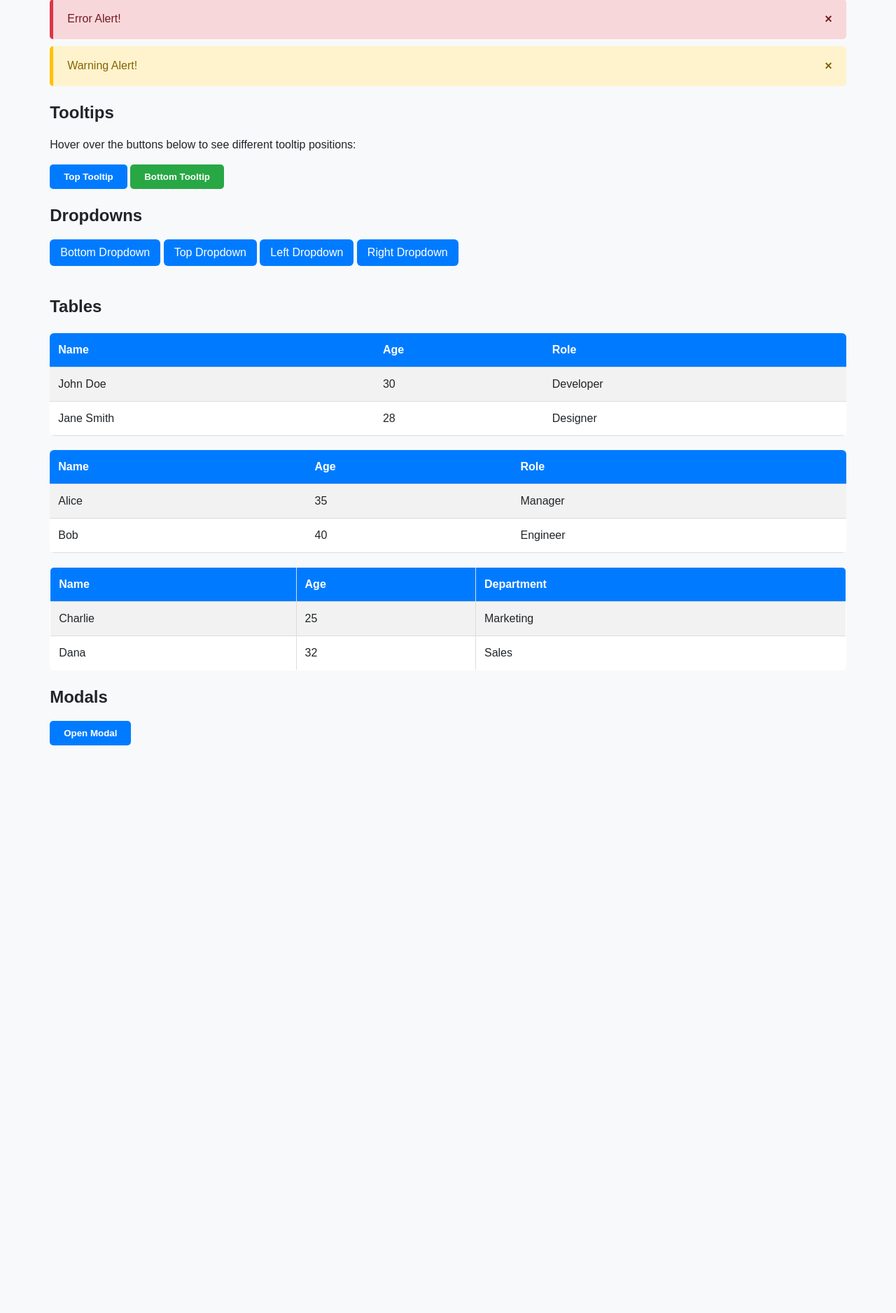
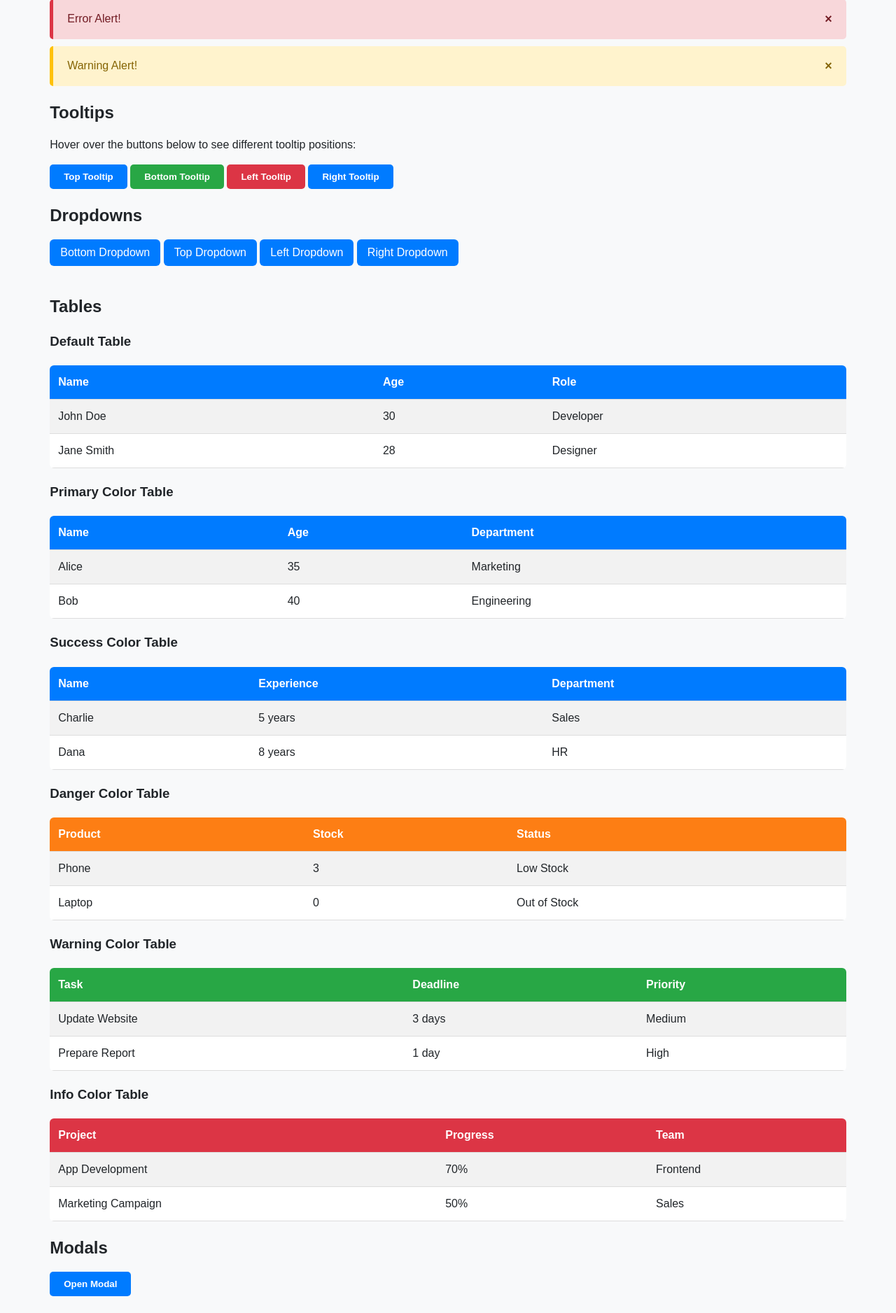
Before and after one commit to xpsystems/CSSlib, a PHP site: page /sample.html in a window 1280 px wide. Shown: the part 506-2382 px from the top of the page at 70% size. Before the commit the page ends 1571 px from the top, so only its background shows below. Run offline with PHP 8.4, Linux system fonts and the light colour scheme; some libraries are stand-ins or nearby versions.

Commit message:
colored Tables

```diff
--- a/sample.html
+++ b/sample.html
@@ -33,14 +33,14 @@
           </ul>
         </li>
       </ul>
-      <button id="darkModeToggle" class="dark-mode-btn">🌙 Dark Mode</button>
+      <button id="darkModeToggle" class="dark-mode-btn">Dark Mode</button>
     </div>
   </nav>
 
   <main class="container">
     <h1>CSSlib Component Samples</h1>
 
-
+    <!-- Buttons Section -->
     <section id="buttons">
       <h2>Buttons</h2>
 
@@ -73,41 +73,48 @@
       <button class="btn btn-orange outline">Orange</button>
     </section>
 
-
-
-    <!-- Alerts -->
+    <!-- Alerts Section -->
     <section id="alerts">
       <h2>Alerts</h2>
-      <div class="alert success" data-timeout="4000">Success Alert! <span class="close-btn">&times;</span></div>
-      <div class="alert warning" data-timeout="5000">Warning Alert! <span class="close-btn">&times;</span></div>
-      <div class="alert danger">Error Alert! <span class="close-btn">&times;</span></div>
-      <div class="alert warning">Warning Alert! <span class="close-btn">&times;</span></div>
+      <div class="alert success" data-timeout="4000">
+        Success Alert! <span class="close-btn">&times;</span>
+      </div>
+      <div class="alert warning" data-timeout="5000">
+        Warning Alert! <span class="close-btn">&times;</span>
+      </div>
+      <div class="alert danger">
+        Error Alert! <span class="close-btn">&times;</span>
+      </div>
+      <div class="alert warning">
+        Warning Alert! <span class="close-btn">&times;</span>
+      </div>
     </section>
 
-    <!-- Tooltips -->
+    <!-- Tooltips Section -->
     <section id="tooltips">
       <h2>Tooltips</h2>
       <p>Hover over the buttons below to see different tooltip positions:</p>
-
       <div class="tooltip">
           <button class="btn btn-primary">Top Tooltip</button>
           <span class="tooltip-text">Tooltip on Top</span>
       </div>
-
       <div class="tooltip bottom">
           <button class="btn btn-success">Bottom Tooltip</button>
           <span class="tooltip-text">Tooltip on Bottom</span>
       </div>
+      <div class="tooltip left">
+          <button class="btn btn-danger">Left Tooltip</button>
+          <span class="tooltip-text">Tooltip on Left</span>
+      </div>
+      <div class="tooltip right">
+          <button class="btn btn-blue">Right Tooltip</button>
+          <span class="tooltip-text">Tooltip on Right</span>
+      </div>
     </section>
 
-
-
-
-
-    <!-- Dropdowns -->
+    <!-- Dropdowns Section -->
     <section id="dropdowns">
       <h2>Dropdowns</h2>
-
       <!-- Default (Bottom) Dropdown -->
       <div class="dropdown bottom" style="margin-bottom: 20px;">
         <button class="dropdown-btn">Bottom Dropdown</button>
@@ -117,7 +124,6 @@
           <a href="#">Option 3</a>
         </div>
       </div>
-
       <!-- Top Dropdown -->
       <div class="dropdown top" style="margin-bottom: 20px;">
         <button class="dropdown-btn">Top Dropdown</button>
@@ -127,7 +133,6 @@
           <a href="#">Option C</a>
         </div>
       </div>
-
       <!-- Left Dropdown -->
       <div class="dropdown left" style="margin-bottom: 20px;">
         <button class="dropdown-btn">Left Dropdown</button>
@@ -137,7 +142,6 @@
           <a href="#">Left 3</a>
         </div>
       </div>
-
       <!-- Right Dropdown -->
       <div class="dropdown right" style="margin-bottom: 20px;">
         <button class="dropdown-btn">Right Dropdown</button>
@@ -149,12 +153,12 @@
       </div>
     </section>
 
-
-    <!-- Tables -->
+    <!-- Tables Section -->
     <section id="tables">
         <h2>Tables</h2>
 
         <!-- Default Table -->
+        <h3>Default Table</h3>
         <table class="table-default">
             <tr>
                 <th>Name</th>
@@ -173,46 +177,110 @@
             </tr>
         </table>
 
-        <!-- Striped Table -->
-        <table class="table-striped">
-          <tr>
-            <th>Name</th>
-            <th>Age</th>
-            <th>Role</th>
-          </tr>
-          <tr>
-            <td>Alice</td>
-            <td>35</td>
-            <td>Manager</td>
-          </tr>
-          <tr>
-            <td>Bob</td>
-            <td>40</td>
-            <td>Engineer</td>
-          </tr>
-        </table>
-
-        <!-- Bordered Table -->
-        <table class="table-bordered">
+        <!-- Primary Table -->
+        <h3>Primary Color Table</h3>
+        <table class="table-primary">
             <tr>
                 <th>Name</th>
                 <th>Age</th>
                 <th>Department</th>
             </tr>
             <tr>
-            <td>Charlie</td>
-            <td>25</td>
+                <td>Alice</td>
+                <td>35</td>
                 <td>Marketing</td>
             </tr>
             <tr>
+                <td>Bob</td>
+                <td>40</td>
+                <td>Engineering</td>
+            </tr>
+        </table>
+
+        <!-- Success Table -->
+        <h3>Success Color Table</h3>
+        <table class="table-success">
+            <tr>
+                <th>Name</th>
+                <th>Experience</th>
+                <th>Department</th>
+            </tr>
+            <tr>
+                <td>Charlie</td>
+                <td>5 years</td>
+                <td>Sales</td>
+            </tr>
+            <tr>
                 <td>Dana</td>
-            <td>32</td>
+                <td>8 years</td>
+                <td>HR</td>
+            </tr>
+        </table>
+
+        <!-- Orange Table -->
+        <h3>Danger Color Table</h3>
+        <table class="table-orange">
+            <tr>
+                <th>Product</th>
+                <th>Stock</th>
+                <th>Status</th>
+            </tr>
+            <tr>
+                <td>Phone</td>
+                <td>3</td>
+                <td>Low Stock</td>
+            </tr>
+            <tr>
+                <td>Laptop</td>
+                <td>0</td>
+                <td>Out of Stock</td>
+            </tr>
+        </table>
+
+        <!-- Green Table -->
+        <h3>Warning Color Table</h3>
+        <table class="table-green">
+            <tr>
+                <th>Task</th>
+                <th>Deadline</th>
+                <th>Priority</th>
+            </tr>
+            <tr>
+                <td>Update Website</td>
+                <td>3 days</td>
+                <td>Medium</td>
+            </tr>
+            <tr>
+                <td>Prepare Report</td>
+                <td>1 day</td>
+                <td>High</td>
+            </tr>
+        </table>
+
+        <!-- Red Table -->
+        <h3>Info Color Table</h3>
+        <table class="table-red">
+            <tr>
+                <th>Project</th>
+                <th>Progress</th>
+                <th>Team</th>
+            </tr>
+            <tr>
+                <td>App Development</td>
+                <td>70%</td>
+                <td>Frontend</td>
+            </tr>
+            <tr>
+                <td>Marketing Campaign</td>
+                <td>50%</td>
                 <td>Sales</td>
             </tr>
         </table>
+
     </section>
 
-    <!-- Modal -->
+
+    <!-- Modals Section -->
     <section id="modals">
       <h2>Modals</h2>
       <button data-modal="sampleModal" class="btn btn-primary">Open Modal</button>
--- a/src/styles/tables.css
+++ b/src/styles/tables.css
@@ -59,30 +59,30 @@ tr:hover {
 /* Table Header Color Variants */
 /* Use these classes on your table element to override the default header color */
 
-.table-header-red th {
+.table-red th {
     background: var(--red);
 }
-.table-header-blue th {
+.table-blue th {
     background: var(--blue);
 }
-.table-header-green th {
+.table-green th {
     background: var(--green);
 }
-.table-header-orange th {
+.table-orange th {
     background: var(--orange);
 }
-.table-header-purple th {
+.table-purple th {
     background: var(--purple);
 }
-.table-header-pink th {
+.table-pink th {
     background: var(--pink);
 }
-.table-header-aqua th {
+.table-aqua th {
     background: var(--aqua);
 }
-.table-header-lime th {
+.table-lime th {
     background: var(--lime);
 }
-.table-header-info th {
+.table-info th {
     background: var(--info-color);
 }
```
Lines whose indentation alone changed are shown as unchanged.
